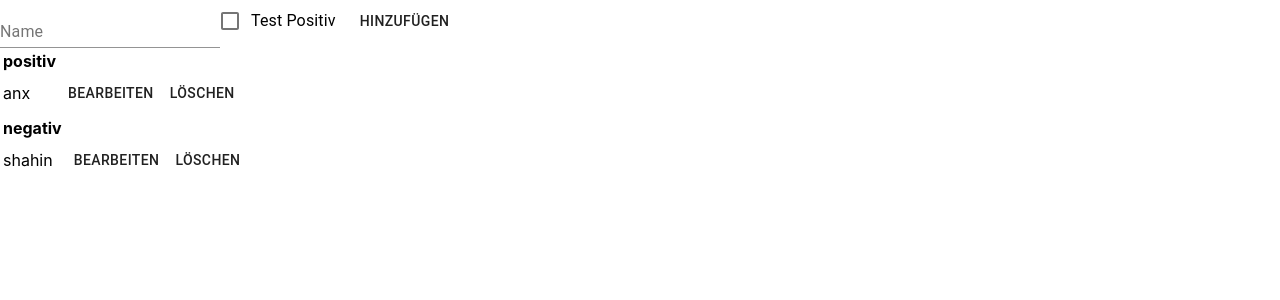
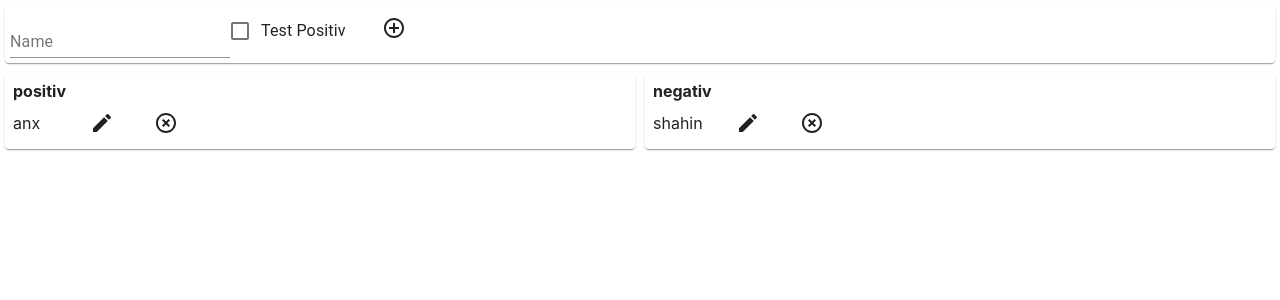
Before and after one commit to ciamac-da/react-redux-corona-redux, a React (Create React App) app: page / in a window 1280 px wide. Shown: the top 300 px of the page. Built offline with nearby package versions, Linux system fonts and the light colour scheme.

Commit message:
Verified by Cia v1.0.8

```diff
--- a/src/index.js
+++ b/src/index.js
@@ -10,6 +10,13 @@ import TextField             from '@material-ui/core/TextField'
 import Checkbox              from '@material-ui/core/Checkbox'
 import FormControlLabel      from '@material-ui/core/FormControlLabel'
 import Button                from '@material-ui/core/Button'
+
+import Paper                 from '@material-ui/core/Paper'
+import Grid                  from '@material-ui/core/Grid'
+
+import EditIcon              from '@material-ui/icons/Edit'
+import HighlightOffIcon      from '@material-ui/icons/HighlightOff'
+import AddCircleOutlineIcon  from '@material-ui/icons/AddCircleOutline'
 
 import './index.css';
 
@@ -90,12 +97,16 @@ const Eingabe = adapter( function({
     testPositiv, testergebnisUmschalten,
     patientHinzufügen
 }){
-  return ( <>
-    <TextField
+  return (
+  <Grid container>
+    <Grid item>
+      <TextField fullWidth
         label="Name"
         value={name}
         onChange={e => nameÄndern(e.target.value)}
       />
+    </Grid>
+    <Grid item>
       <FormControlLabel
         control={
         <Checkbox
@@ -106,8 +117,13 @@ const Eingabe = adapter( function({
         }
         label="Test Positiv"
       />
-    <Button onClick={patientHinzufügen}>Hinzufügen</Button>
-  </> );
+    </Grid>
+    <Grid item>
+      <Button onClick={patientHinzufügen}>
+        <AddCircleOutlineIcon/>
+      </Button>
+    </Grid>
+  </Grid> );
 });
 
 /*
@@ -132,8 +148,12 @@ function( props ){
       <tr>
         <td>{patient}</td>
         <td>
-          <Button onClick={ e => patientBearbeiten(was,index) }>Bearbeiten</Button>
-          <Button onClick={ e => patientLöschen(was,index) }>Löschen</Button>
+          <Button onClick={ e => patientBearbeiten(was,index) }>
+            <EditIcon/>
+          </Button>
+          <Button onClick={ e => patientLöschen(was,index) }>
+            <HighlightOffIcon/>
+          </Button>
         </td>
       </tr>
     )}
@@ -145,9 +165,21 @@ const store = createStore(reducer);
 
 ReactDOM.render(
   <Provider store={store}>
+    <Paper style={{padding:'5px',margin:'5px'}}>
       <Eingabe/>
+    </Paper>
+      <Grid container>
+        <Grid item xs={6}>
+          <Paper style={{padding:'5px',margin:'5px'}}>
             <Liste was="positiv"/>
+          </Paper>
+        </Grid>
+        <Grid item xs={6}>
+          <Paper style={{padding:'5px',margin:'5px'}}>
             <Liste was="negativ"/>
+          </Paper>
+        </Grid>
+      </Grid>
   </Provider>
 , document.getElementById('root'));
 
```
Lines whose indentation alone changed are shown as unchanged.
